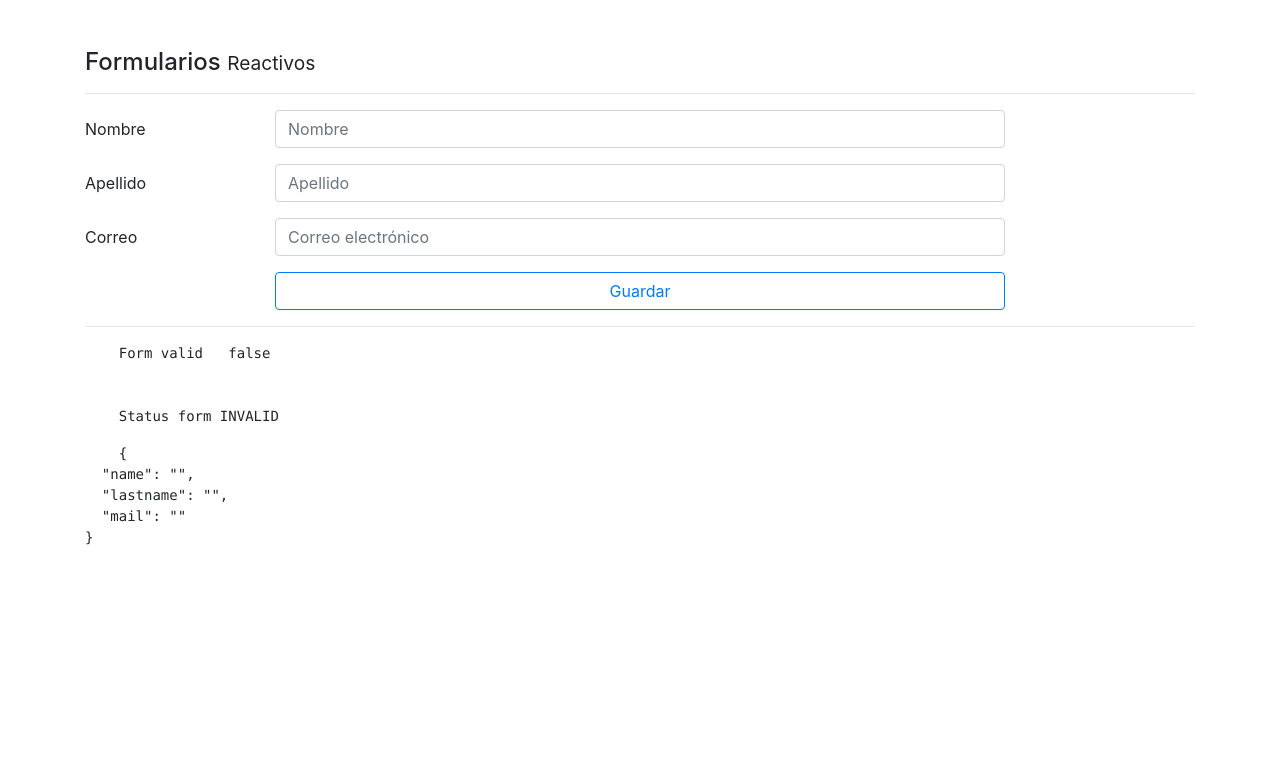
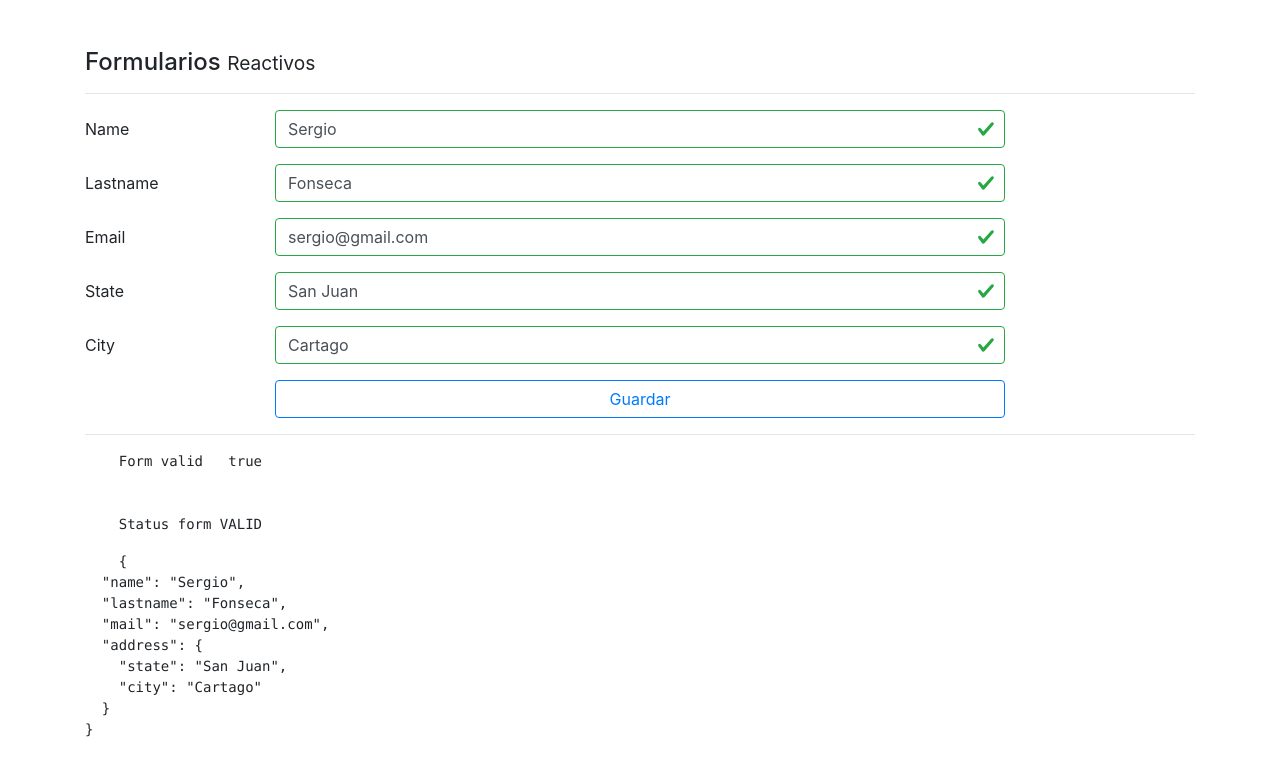
Before and after one commit to checho271296/Forms-in-Angular, an Angular app: page /reactivo in a window 1280 px wide. Shown: the top 776 px of the page. Built offline with nearby package versions, Linux system fonts and the light colour scheme.

Commit message:
add valitation and new group form

```diff
--- a/src/app/pages/reactive/reactive.component.html
+++ b/src/app/pages/reactive/reactive.component.html
@@ -5,27 +5,45 @@
     <div>
 
         <div class="form-group row">
-            <label class="col-2 col-form-label">Nombre</label>
+            <label class="col-2 col-form-label">Name</label>
             <div class="col-8">
-                <input class="form-control" type="text" placeholder="Nombre" formControlName="name">
+                <input class="form-control" type="text" placeholder="Name" formControlName="name" [class.is-invalid]="noValidName" [class.is-valid]="validName">
+                <small *ngIf="noValidName" class="text-danger">A least 5 letters</small>
             </div>
         </div>
 
         <div class="form-group row">
-            <label class="col-2 col-form-label">Apellido</label>
+            <label class="col-2 col-form-label">Lastname</label>
             <div class="col-8">
-
-                <input class="form-control" type="text" placeholder="Apellido" formControlName="lastname">
+                <input class="form-control" type="text" placeholder="Lastname" formControlName="lastname" [class.is-invalid]="noValidLastname" [class.is-valid]="validLastname">
+                <small *ngIf="noValidLastname" class="text-danger">A least 5 letters</small>
             </div>
         </div>
 
     </div>
 
     <div class="form-group row">
-        <label class="col-2 col-form-label">Correo</label>
+        <label class="col-2 col-form-label">Email</label>
         <div class="col-8">
+            <input class="form-control" type="email" placeholder="Email" formControlName="mail" [class.is-invalid]="noValidMail" [class.is-valid]="validMail">
+            <small *ngIf="noValidMail" class="text-danger">No valid email</small>
+        </div>
+    </div>
+    <div formGroupName="address">
+        <div class="form-group row">
+            <label class="col-2 col-form-label">State</label>
+            <div class="col-8">
+                <input class="form-control" type="text" placeholder="State" formControlName="state" [class.is-invalid]="noValidState" [class.is-valid]="validState">
+                <small *ngIf="noValidState" class="text-danger">Required field</small>
+            </div>
+        </div>
 
-            <input class="form-control" type="email" placeholder="Correo electrónico" formControlName="mail">
+        <div class="form-group row">
+            <label class="col-2 col-form-label">City</label>
+            <div class="col-8">
+                <input class="form-control" type="text" placeholder="City" formControlName="city" [class.is-invalid]="noValidCity" [class.is-valid]="validCity">
+                <small *ngIf="noValidCity" class="text-danger">Required field</small>
+            </div>
         </div>
     </div>
 
--- a/src/app/pages/reactive/reactive.component.ts
+++ b/src/app/pages/reactive/reactive.component.ts
@@ -14,9 +14,48 @@ export class ReactiveComponent implements OnInit {
 
   constructor(private formBuilder: FormBuilder) {
     this.createForm();
+    this.loadDataToForm();
    }
 
   ngOnInit(): void {
+  }
+
+  get noValidName():Boolean{
+    return this.forma.get('name').invalid &&  this.forma.get('name').touched;
+  }
+
+  get noValidLastname():Boolean{
+    return this.forma.get('lastname').invalid &&  this.forma.get('lastname').touched;
+  }
+
+  get noValidMail():Boolean{
+    return this.forma.get('mail').invalid &&  this.forma.get('mail').touched;
+  }
+
+  get noValidState():Boolean{
+    return this.forma.get('address.state').invalid &&  this.forma.get('address.state').touched;
+  }
+
+  get noValidCity():Boolean{
+    return this.forma.get('address.city').invalid &&  this.forma.get('address.city').touched;
+  }
+
+  get validName():Boolean{
+    return this.forma.get('name').valid;
+  }
+
+  get validLastname():Boolean{
+    return this.forma.get('lastname').valid;
+  }
+
+  get validMail():Boolean{
+    return this.forma.get('mail').valid ;
+  }
+  get validState():Boolean{
+    return this.forma.get('address.state').valid ;
+  }
+  get validCity():Boolean{
+    return this.forma.get('address.city').valid ;
   }
 
   createForm(){
@@ -24,12 +63,41 @@ export class ReactiveComponent implements OnInit {
     this.forma = this.formBuilder.group({
       name  : ['',[Validators.required,Validators.minLength(5)]],
       lastname: ['',[Validators.required,Validators.minLength(5)]],
-      mail  : ['',[Validators.required,Validators.pattern("[a-z0-9._%+-]+@[a-z0-9.-]+\.[a-z]{2,3}$")]]
+      mail  : ['',[Validators.required,Validators.pattern("[a-z0-9._%+-]+@[a-z0-9.-]+\.[a-z]{2,3}$")]],
+      address: this.formBuilder.group({
+        state: ['',Validators.required],
+        city: ['',Validators.required]
+      })
+    });
+  }
+
+  loadDataToForm(){
+    this.forma.setValue({
+      name: "Sergio",
+      lastname: "Fonseca",
+      mail: "sergio@gmail.com",
+      address: {
+        state: "San Juan",
+        city: "Cartago"
+      }
     });
   }
 
   save(){
-      console.log(this.forma);
+    if(this.forma.valid){
+      console.log(this.forma.value);
+    }else{
+      Object.values(this.forma.controls).forEach(control =>{
+        if (control instanceof FormGroup){
+          Object.values(control.controls).forEach(subControl =>{
+            subControl.markAsTouched();
+          });
+          };
+        control.markAsTouched();
+      });
+    };
+
+    this.forma.reset();
   }
 
 }
```
